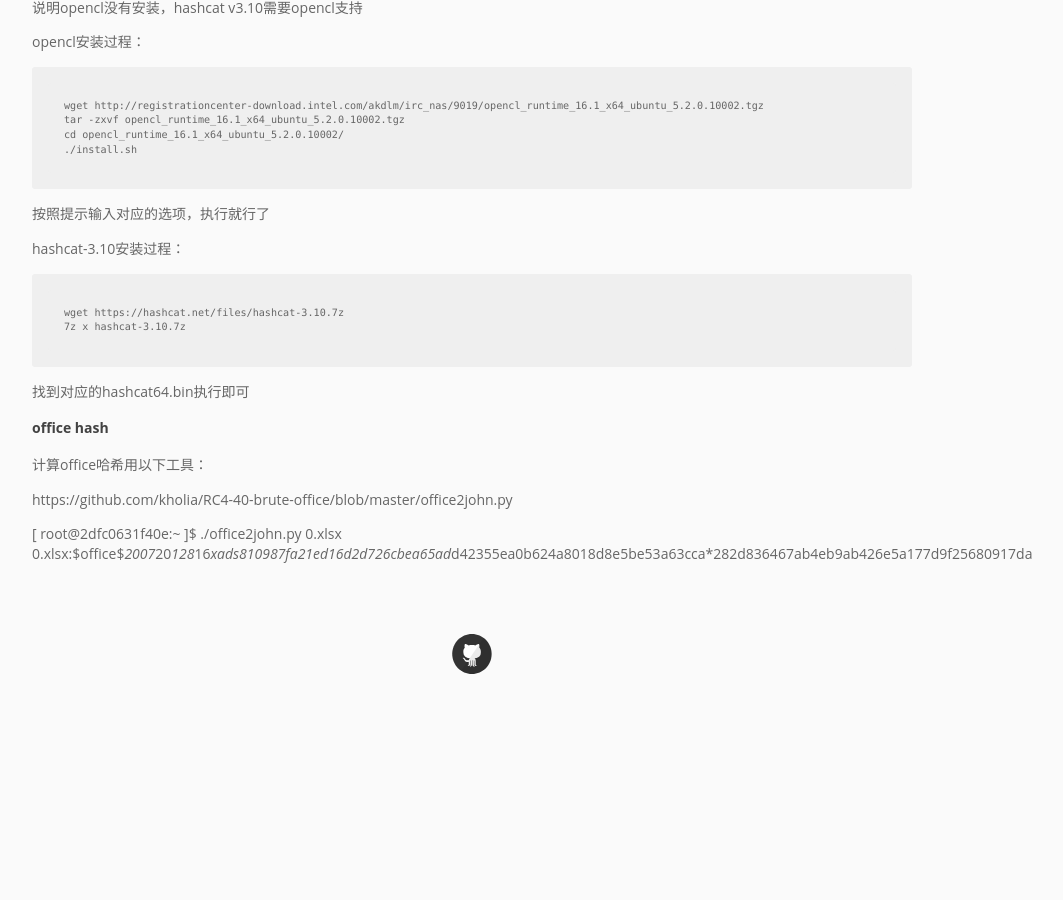
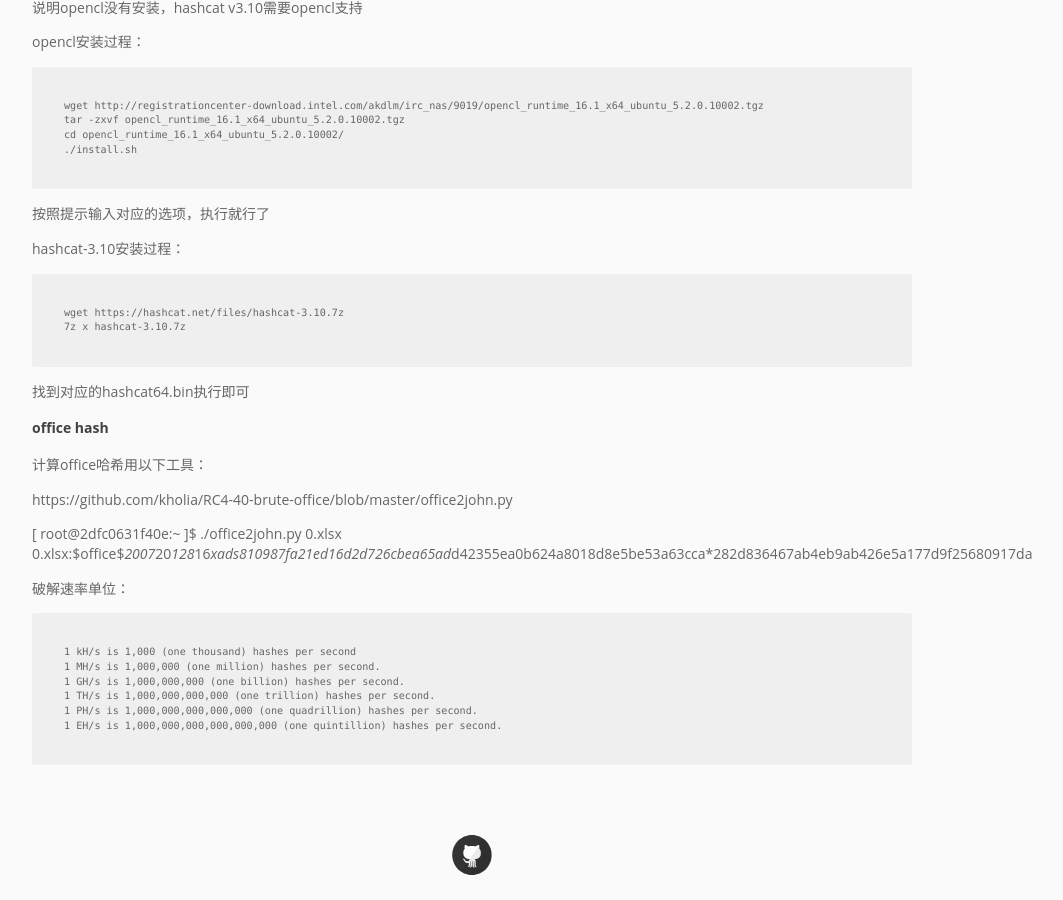
Before and after one commit to pingmalu/pingmalu.github.io, a Jekyll site: the page built from _posts/2015-11-26-MD5密码破解.md, in a window 1280 px wide and 900 px high, scrolled down 1792 px. Shown: the whole window, without its empty margins (168-1231 px from the left). Built offline with Jekyll 4.4.1, drawn with Linux system fonts in a browser that asks for light colours; nearby versions of some CDN libraries; before the commit the page ends 2490 px from its top, so only the background shows below that.

Commit message:
'update'

```diff
--- a/_posts/2015-11-26-MD5密码破解.md
+++ b/_posts/2015-11-26-MD5密码破解.md
@@ -97,3 +97,12 @@
 
 [ root@2dfc0631f40e:~ ]$ ./office2john.py 0.xlsx
 0.xlsx:$office$*2007*20*128*16*xads810987fa21ed16d2d726cbea65ad*d42355ea0b624a8018d8e5be53a63cca*282d836467ab4eb9ab426e5a177d9f25680917da
+
+破解速率单位：
+
+	1 kH/s is 1,000 (one thousand) hashes per second
+	1 MH/s is 1,000,000 (one million) hashes per second.
+	1 GH/s is 1,000,000,000 (one billion) hashes per second.
+	1 TH/s is 1,000,000,000,000 (one trillion) hashes per second.
+	1 PH/s is 1,000,000,000,000,000 (one quadrillion) hashes per second.
+	1 EH/s is 1,000,000,000,000,000,000 (one quintillion) hashes per second.
```
